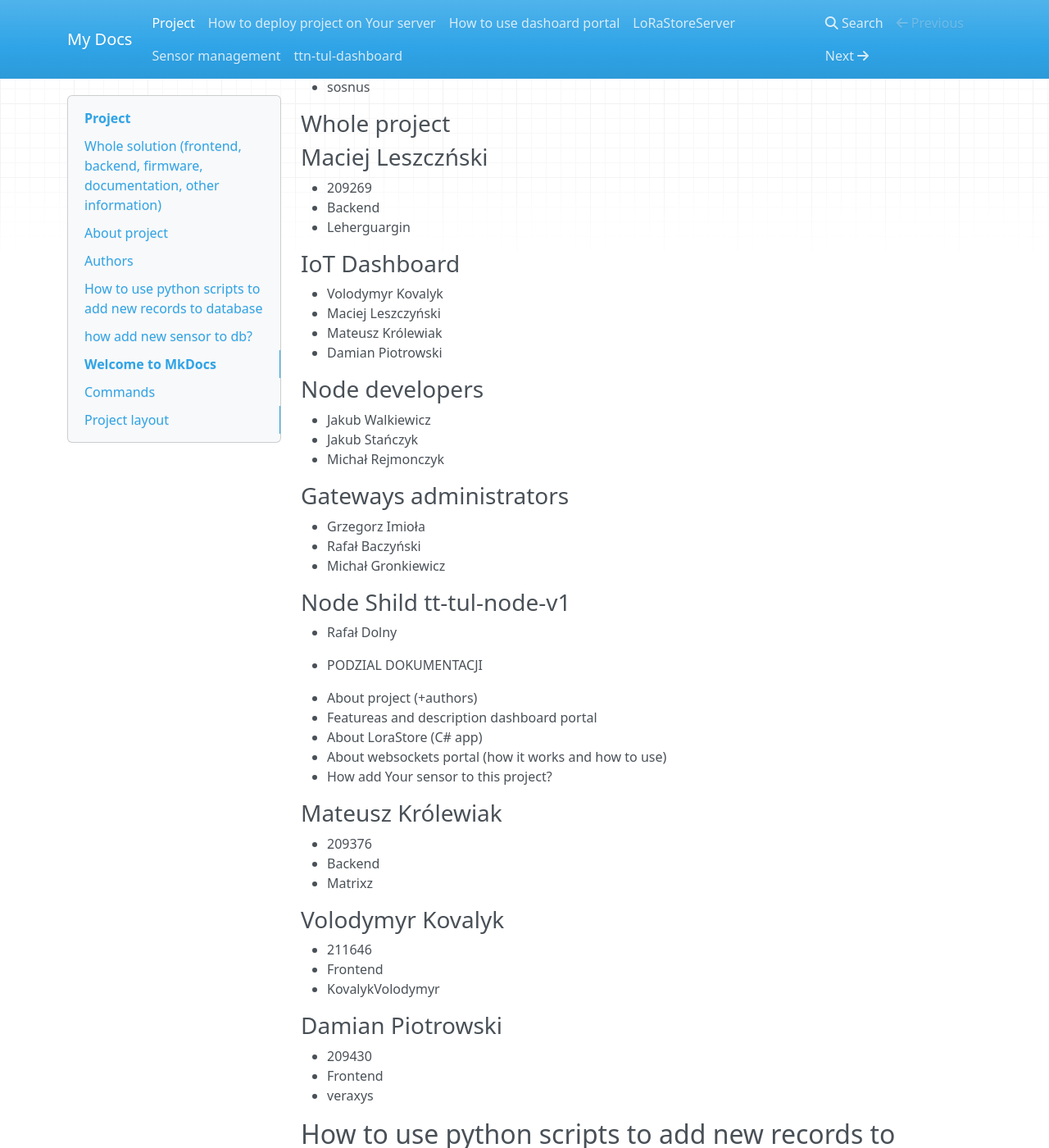
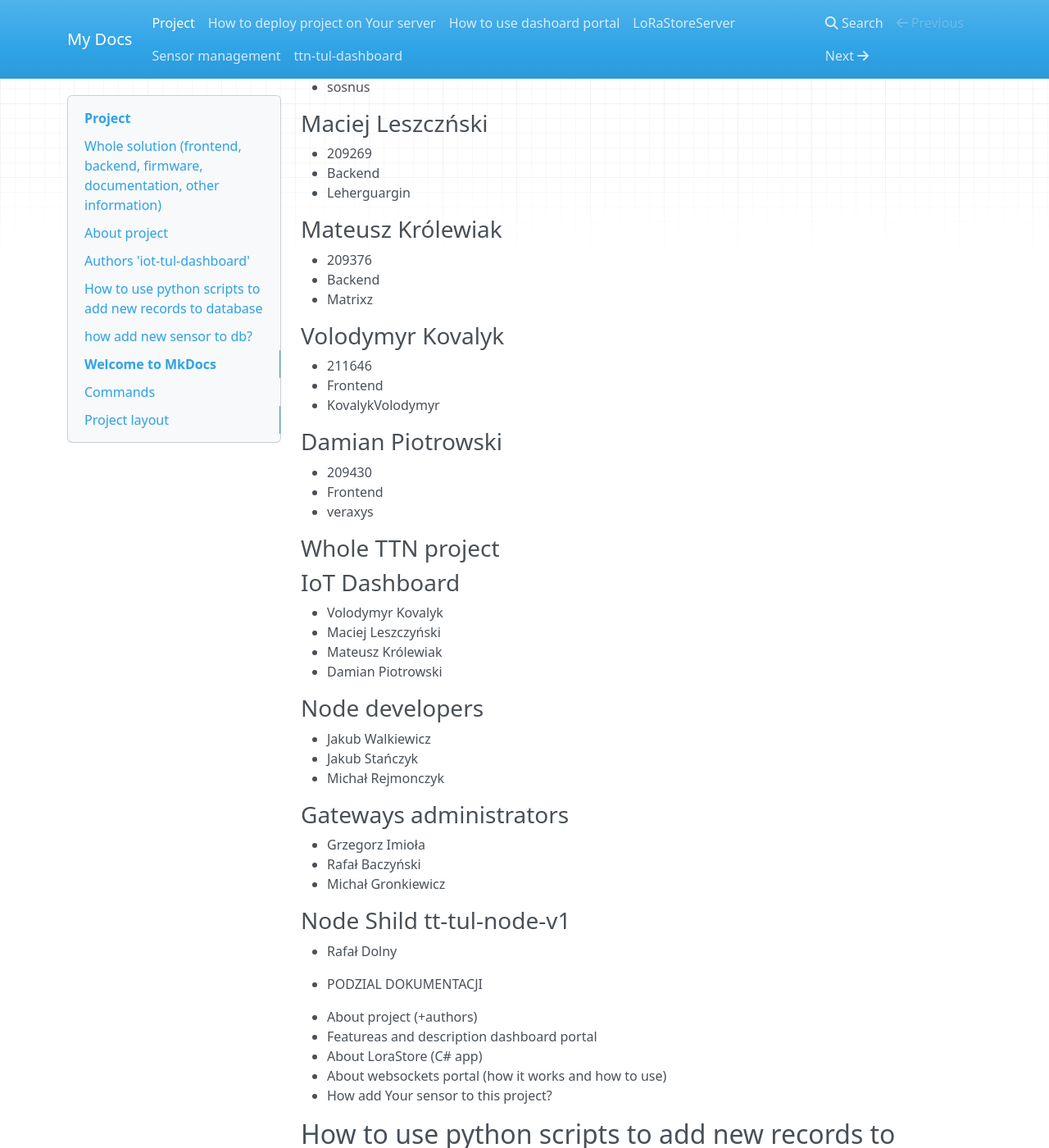
Before and after one commit to sosnus/iot-tul, an MkDocs documentation site: the page built from docs/index.md, in a window 1280 px wide and 1400 px high, scrolled down 388 px. Shown: the whole window at 82% size. Built offline with MkDocs 1.6.1, drawn with Linux system fonts in a browser that asks for light colours; nearby versions of some CDN libraries; some of the changed text lies outside the part shown.

Commit message:
add dashboard developers

```diff
--- a/docs/index.md
+++ b/docs/index.md
@@ -6,17 +6,33 @@ Our project can help students prepare their first Internet of Things solution
 
 
 
-## Authors
-### Staszek Puławski
+## Authors 'iot-tul-dashboard'
+### Stanisław Puławski
 * 194576
 * Lider
 * sosnus
 
-### Whole project
 ### Maciej Leszczński
 * 209269
 * Backend
 * Leherguargin
+
+### Mateusz Królewiak
+* 209376
+* Backend
+* Matrixz
+
+### Volodymyr Kovalyk
+* 211646
+* Frontend
+* KovalykVolodymyr
+
+### Damian Piotrowski
+* 209430
+* Frontend
+* veraxys
+
+### Whole TTN  project
 
 ### IoT Dashboard
 * Volodymyr Kovalyk
```
Also changed, not shown: other parts of docs/index.md (+0 -14 lines).
